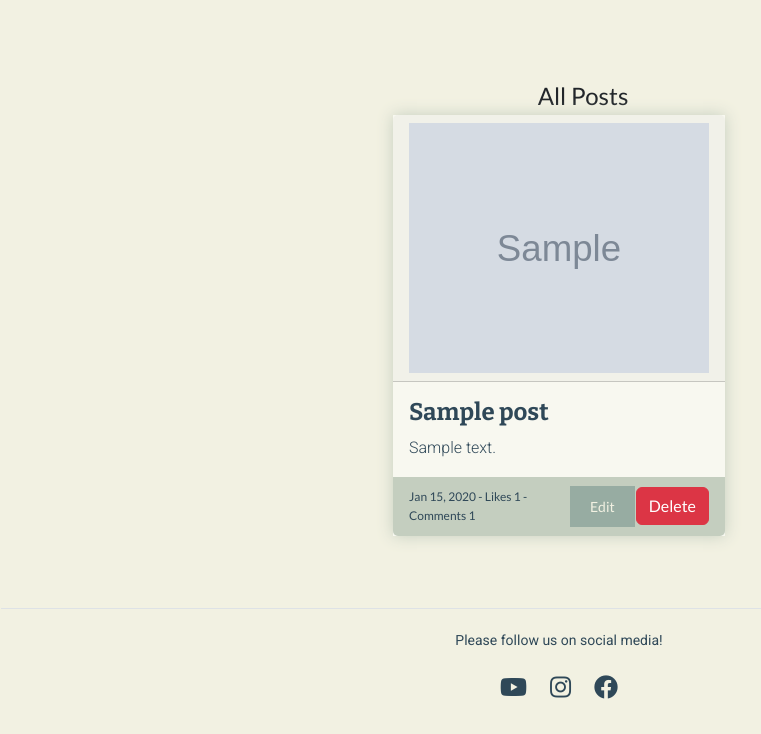
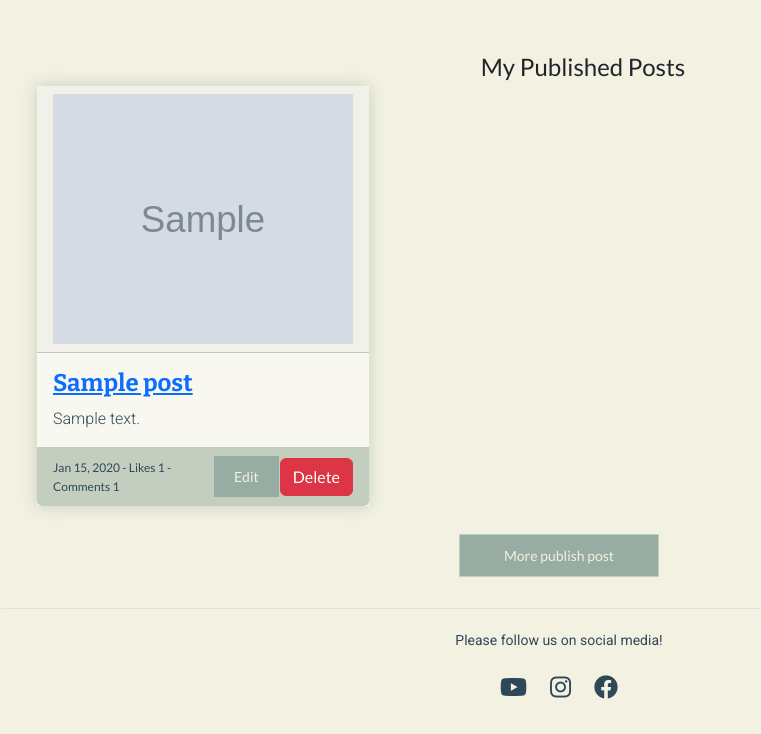
Before and after one commit to mervecoskunn/project-portfolio-4, a Django app: page /manage/00000000-0000-0000-0000-000000000001 in a window 1280 px wide. Shown: the part 66-800 px from the top of the page, without its empty margins (81-842 px from the left). Run offline with Django 4.2, Linux system fonts and the light colour scheme; a user stored in the database is signed in; tables that the repository leaves empty hold one stand-in row (values such as "Sample post"); grey boxes marked "Sample" are stand-in pictures; some libraries are stand-ins or nearby versions.

Commit message:
added 404 and 500 pages and other html templates optimization

```diff
--- a/posts/templates/categories/category_detail.html
+++ b/posts/templates/categories/category_detail.html
@@ -23,13 +23,13 @@
             <div class="d-sm-flex flex-md-column g-0">
 
                 <div class="col-md-12 col-sm-6 styles={min-height: 400px}">
-                    <img src="{% static post.image %}"
+                    <img src="{{ post.image.url }}"
                          class="card-img-top" alt="Restaurant">
                 </div>
 
                 <div class="col-md-12 col-sm-6">
                     <div class="card-body text-center">
-                        <h5 class="card-title">{{post.title}}</h5>
+                        <h5 class="card-title"><a href="{% url 'posts:post_detail' post.id %}">{{post.title}}</a></h5>
                         <p class="card-text">{{ post.body | truncatechars:250 }}</p>
                         <a href="{% url 'posts:post_detail' post.id %}" class="btn btn-primary">Read More</a>
                     </div>
--- a/posts/templates/categories/category_list.html
+++ b/posts/templates/categories/category_list.html
@@ -6,9 +6,8 @@
 <div class="col-md-4">
     <div class="card mt-4 border-0">
         <div class="d-sm-flex flex-md-column g-0">
-
             <div class="col-md-12 col-sm-6">
-                <img src="{% static category.image %}"
+                <img src="{{category.image.url}}"
                      class="card-img-top" alt="Restaurant">
             </div>
 
--- a/posts/templates/posts/manage_posts.html
+++ b/posts/templates/posts/manage_posts.html
@@ -1,5 +1,6 @@
 {% extends 'base.html' %}
 {% load static %}
+
 {% block content %}
 <div class="row justify-content-center">
     <div class="col-12 text-center">
@@ -8,24 +9,25 @@
             <svg class="bi me-2" width="40" height="32">
                 <use xlink:href="#bootstrap"></use>
             </svg>
-            <span class="fs-4">All Posts</span>
+            <span class="fs-4">My Published Posts</span>
         </a>
     </div>
 </div>
 
-<div class="row justify-content-center align-items-center">
+<div class="row justify-content-start align-items-center">
+    {% if object_list.count %}
     {% for post in object_list %}
 
     <div class="col-md-4">
         <div class="card">
             <div class="card-header">
                 <img
-                        src="{% static post.image %}"
+                        src="{{ post.image.url }}"
                         alt="Cart Icon" class="img-fluid" style="min-height: 250px;">
             </div>
             <div class="card-body">
                 <!-- Cart Content -->
-                <h5 class="card-title">{{post.title}}</h5>
+                <h5 class="card-title"><a href="{% url 'posts:post_detail' post.id %}">{{post.title}}</a></h5>
                 <p class="card-text">{{post.body}}</p>
             </div>
 
@@ -35,13 +37,14 @@
                 <!-- Edit Button -->
                 <a href="{% url 'posts:post_edit' post.id %}" class="btn btn-primary">Edit</a>
                 <!-- Delete Button -->
-                <button type="button" class="btn btn-danger" data-bs-toggle="modal"
-                        data-bs-target="#confirmDeleteModal">Delete
-                </button>
+                <a href="{% url 'posts:post_delete' post.id %}" type="button" class="btn btn-danger"
+                   data-bs-toggle="modal"
+                   data-bs-target="#confirmDeleteModal">Delete</a>
             </div>
         </div>
 
     </div>
+
     <div class="modal fade" id="confirmDeleteModal" tabindex="-1" role="dialog"
          aria-labelledby="confirmDeleteModalLabel" aria-hidden="true">
         <div class="modal-dialog" role="document">
@@ -52,17 +55,57 @@
                         <span aria-hidden="true">&times;</span>
                     </button>
                 </div>
+
+
                 <div class="modal-body">
-                    Are you sure you want to delete this item?
+                    <form method="POST" style="margin-top: 1.3em;" action="{% url 'posts:post_delete' post.id %}">
+                        {{ form }}
+                        {% csrf_token %}
+                        <strong>Are you sure about deleting the post:<br>
+                            "{{ post.body | truncatechars:250 }}"
+                            <br>This action cannot be undone!</strong>
+                        <br>
+                        <a href="{% url 'posts:manage_posts' request.user.id %}"
+                           class="btn btn-outline-secondary btn-sm">Cancel</a>
+                        <button type="submit" class="btn btn-danger btn-sm mt-3 mb-3">Delete Post</button>
+                    </form>
                 </div>
-                <div class="modal-footer">
-                    <button type="button" class="btn btn-secondary" data-dismiss="modal">Cancel</button>
-                    <button type="button" class="btn btn-danger">Delete</button>
-                </div>
+
+
             </div>
         </div>
     </div>
+    {% endfor %}
+    <div class="d-flex justify-content-center align-items-center mt-2 mb-2">
+        <a href="{% url 'posts:post_create' %}" class="btn btn-primary" style="width: 200px;">
+            More publish post
+        </a>
+    </div>
+    {% else %}
+    <div class="col-md-4">
+        <p>You haven't published any posts yet.<a href="{% url 'posts:post_create' %}"> Click</a> to publish one
+            immediately
+        </p>
+    </div>
+    {% endif %}
+    {% endblock %}
 
+    <div class="container">
+        <div class="row">
+            <div class="card-text col-md-8 mt-3 offset-md-2">
+                <h3>Delete Post</h3>
+                <form method="POST" style="margin-top: 1.3em;">
+                    {{ form }}
+                    {% csrf_token %}
+                    <strong>Are you sure about deleting the post:<br>
+                        "{{ post.body | truncatechars:250 }}"
+                        <br>This action cannot be undone!</strong>
+                    <br>
+                    <a href="{% url 'posts:manage_posts' request.user.id %}" class="btn btn-outline-secondary btn-sm">Cancel</a>
+                    <button type="submit" class="btn btn-danger btn-sm mt-3 mb-3">Delete Post</button>
+                </form>
 
-    {% endfor %}
-    {% endblock %}
+            </div>
+        </div>
+    </div>
+</div>
--- a/posts/templates/posts/post_delete.html
+++ b/posts/templates/posts/post_delete.html
@@ -9,7 +9,7 @@
                 {{ form }}
                 {% csrf_token %}
                 <strong>Are you sure about deleting the post:<br>
-                    "{{ post.body }}"
+                    "{{ post.body | truncatechars:250 }}"
                     <br>This action cannot be undone!</strong>
                 <br>
                 <a href="{% url 'posts:manage_posts' request.user.id %}" class="btn btn-outline-secondary btn-sm">Cancel</a>
--- a/posts/templates/posts/post_list.html
+++ b/posts/templates/posts/post_list.html
@@ -23,13 +23,13 @@
             <div class="d-sm-flex flex-md-column g-0">
 
                 <div class="col-md-12 col-sm-6">
-                    <img src="{% static post.image %}"
+                    <img src="{{ post.image.url }}"
                          class="card-img-top" alt="Restaurant">
                 </div>
 
                 <div class="col-md-12 col-sm-6">
                     <div class="card-body text-center">
-                        <h5 class="card-title">{{post.title}}</h5>
+                        <h5 class="card-title"><a href="{% url 'posts:post_detail' post.id %}">{{post.title}}</a></h5>
                         <p class="card-text">{{ post.body | truncatechars:250 }}</p>
                         <a href="{% url 'posts:post_detail' post.id %}" class="btn btn-primary">Read More</a>
                     </div>
```
Also changed, not shown: posts/templates/posts/post_detail.html (+9 -3 lines), posts/templates/posts/user_page.html (+33 -6 lines), templates/404.html (added, +41 -0 lines), templates/500.html (added, +41 -0 lines).
